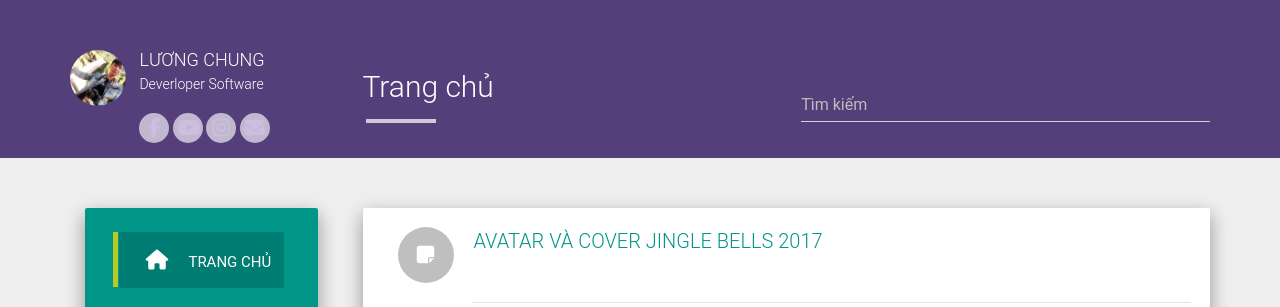
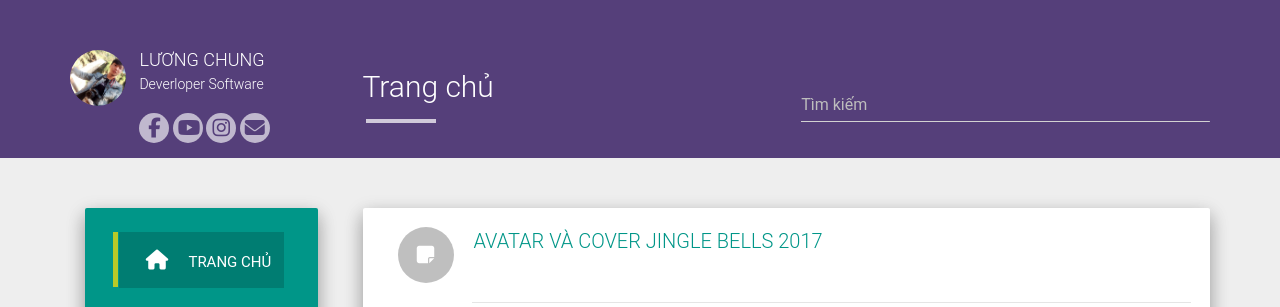
Before and after one commit to luongchung/luongchung.github.io, a Jekyll site: the page built from index.html, in a window 1280 px wide. Shown: the top 307 px of the page. Built offline with Jekyll 4.4.1, drawn with Linux system fonts in a browser that asks for light colours; nearby versions of some CDN libraries; the list of posts is cut into pages by our own code.

```diff
--- a/static/css/main.css
+++ b/static/css/main.css
@@ -55,15 +55,15 @@
     text-align: center;
     line-height: 20px;
     font-size: 20px;
-    color: #ccbee1;
+    color: #553F7A;
     padding: 5px;
     width: 30px;
     height: 30px;
     display: inline-block;
 }
 .icon:hover {
-    color: rgba(255, 255, 255, 0.63);
-    background: #009688;
+    color: #F6DC86;
+    background: #FFFFFF;
 }
 .menu ul li {
     list-style: none;
```
